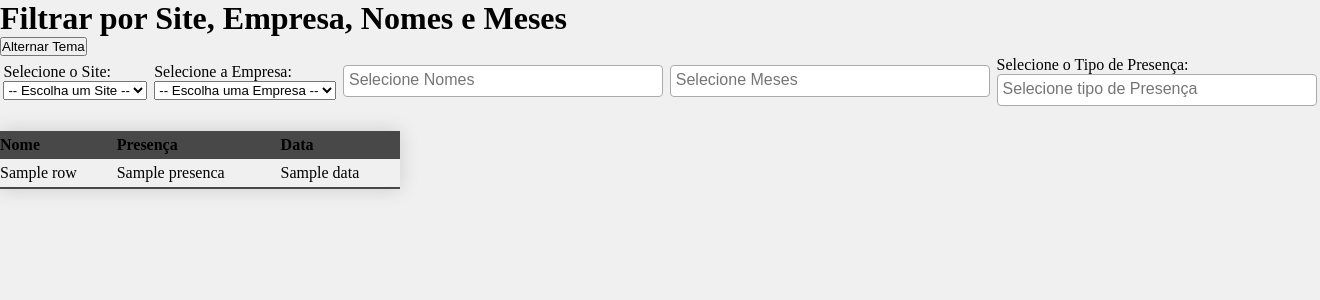
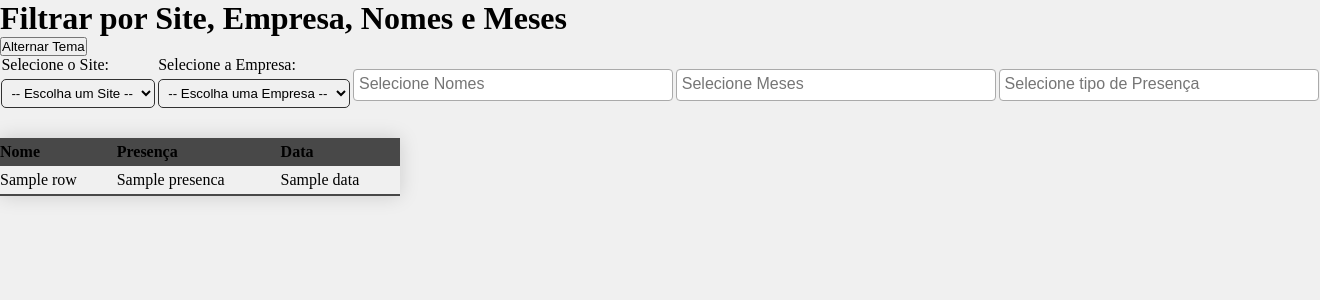
Before and after one commit to Pontessxx/VenvQua-Flask_integration_v1, a Flask app: template meu_app_flask/templates/index.html in a window 1320 px wide. Shown: the top 300 px of the page. Run offline with Flask 3, Linux system fonts and the light colour scheme; the template is opened without the code that fills it: most values are stand-ins (such as "Sample title", 1, 10 or a date in 2020).

Commit message:
editando o css

```diff
--- a/meu_app_flask/static/styles.css
+++ b/meu_app_flask/static/styles.css
@@ -7,6 +7,7 @@
     --table-row-background: #c2c2c2; /* Fundo alternado das linhas da tabela */
     --table-border-color: #dddddd; /* Cor da borda da tabela */
     --box-shadow-color: rgba(0, 0, 0, 0.15); /* Cor de sombra */
+    --selects-forms-border-color: #313131; /* Cor da borda dos selects */
 }
 
 body.dark-mode {
@@ -18,6 +19,7 @@ body.dark-mode {
     --table-row-background: #333333; /* Cor de fundo das linhas da tabela no modo escuro */
     --table-border-color: #555555; /* Cor da borda da tabela no modo escuro */
     --box-shadow-color: rgba(255, 255, 255, 0.15); /* Cor da sombra no modo escuro */
+    --selects-forms-border-color: #747474;
 }
 
 /* Aplicando as cores às diferentes partes do site */
@@ -47,7 +49,14 @@ h1, h2, h3, h4, h5, h6, p, label, select, input {
     display: flex;
     flex-direction: column;
 }
-
+.teste .selects-forms select {
+    margin: 5px 0;
+    padding: 5px;
+    border: 1px solid var(--selects-forms-border-color);
+    border-radius: 5px;
+    background-color: var(--background-color);
+    color: var(--text-color);
+}
 /* Estilos dos componentes Select2 */
 .select2 {
     width: 20em;
--- a/meu_app_flask/templates/index.html
+++ b/meu_app_flask/templates/index.html
@@ -100,7 +100,6 @@
             </select>
         </div>
         <div class="selects-forms" id="presenca-container">
-            <label for="presenca">Selecione o Tipo de Presença:</label>
             <select id="presenca" name="presenca" multiple="multiple">
                 <option value="">-- Escolha um Tipo de Presença --</option>
                 {% for presenca in presencas %}
```
Also changed, not shown: meu_app_flask/tempCodeRunnerFile.py (+12 -2 lines).
